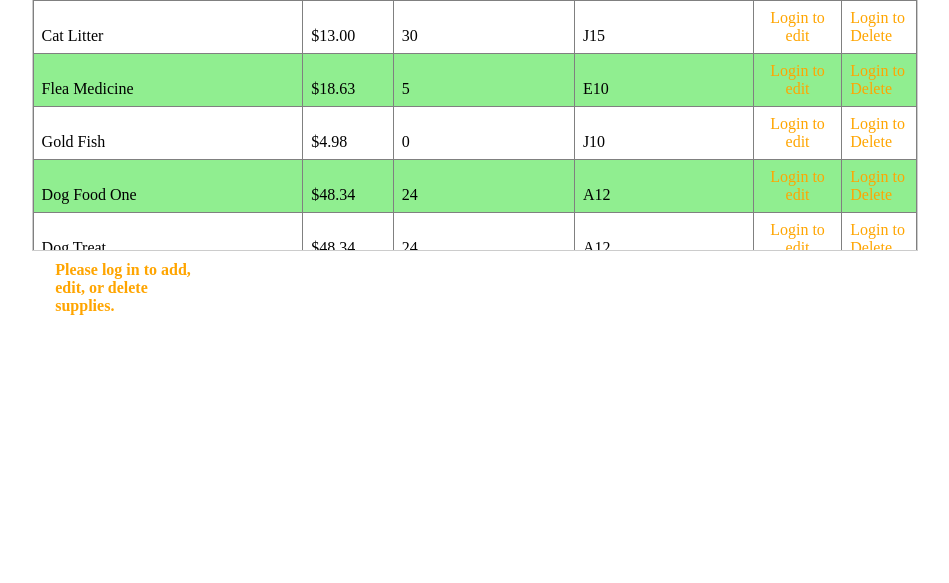
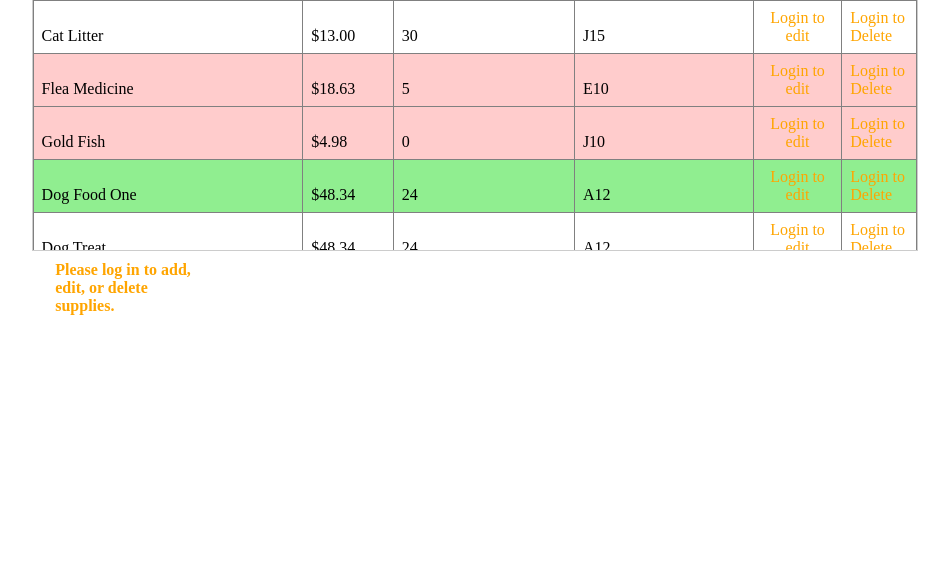
Before and after one commit to TLeafWolf/SDEV_220_Final_Project_Group5, a Django app: page / in a window 1280 px wide. Shown: the part 280-863 px from the top of the page, without its empty margins (165-1114 px from the left). Run offline with Django 5.2, Linux system fonts and the light colour scheme; data comes from the database, SQL or seed files in the repository.

Commit message:
highligh tlow stoc

```diff
--- a/inventory_project/inventory/templates/inventory/index.html
+++ b/inventory_project/inventory/templates/inventory/index.html
@@ -81,7 +81,7 @@
         <table border="1" class="data_tab">
             <tbody>
                 {% for supply in supplies %}
-                <tr>
+                <tr {% if supply.quantity < 6 %}style="background-color: #ffcccc;"{% endif %}>
                     <td class="name_row">{{ supply.name }}</td>
                     <td class="Price_row">${{ supply.price|floatformat:2 }}</td>
                     <td class="Quan_row">{{ supply.quantity }}</td>
```
